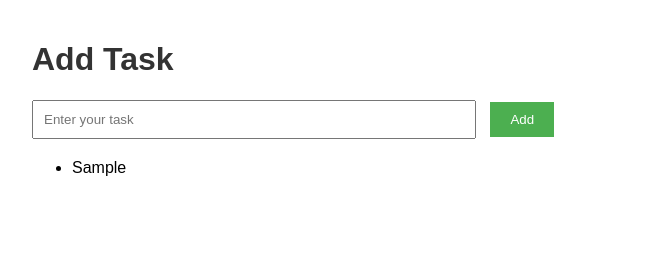
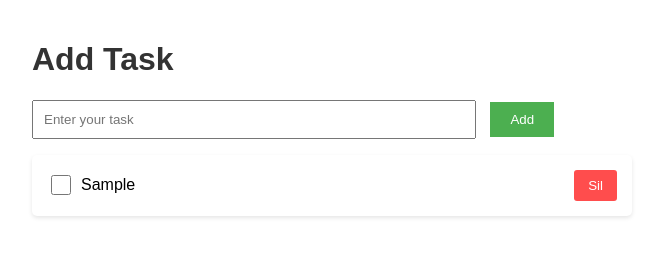
Before and after one commit to fadimedurna/CodeCraft-Bootcamp-Insider, a plain HTML site: page jQuery-and-DOM-Manipulation(week3)/add-task/index.html in a window 1280 px wide. Both pictures are taken after typing "Sample" into the empty fields and a click on the button "Add". Shown: the whole page, without its empty margins (308-969 px from the left). Drawn offline with nearby package versions, Linux system fonts and the light colour scheme.

Commit message:
ödev 1(task-add)

```diff
--- a/jQuery-and-DOM-Manipulation(week3)/add-task/index.html
+++ b/jQuery-and-DOM-Manipulation(week3)/add-task/index.html
@@ -34,27 +34,113 @@
       #addTask:hover {
         background-color: #45a049;
       }
+      .task-card {
+        background-color: white;
+        border-radius: 5px;
+        padding: 15px;
+        margin-bottom: 10px;
+        box-shadow: 0 2px 4px rgba(0, 0, 0, 0.1);
+        display: flex;
+        justify-content: space-between;
+        align-items: center;
+      }
+
+      .task-checkbox {
+        margin-right: 10px;
+        width: 20px;
+        height: 20px;
+        cursor: pointer;
+        transition: background-color 0.2s ease;
+      }
+
+      .task-card.completed {
+        background-color: #f1f1f1;
+      }
+
+      .task-card.completed .task-content {
+        text-decoration: line-through;
+        color: #888;
+      }
+
+      .task-content {
+        flex-grow: 1;
+      }
+
       #taskList {
-        margin-top: 20px;
+        list-style-type: none;
+        padding: 0;
+      }
+
+      .deleteBtn {
+        margin-left: 10px;
+        background-color: #ff4d4d;
+        color: white;
+        border: none;
+        border-radius: 3px;
+        padding: 8px 14px;
+        cursor: pointer;
       }
     </style>
   </head>
   <body>
-    <div>
-      <h1>Add Task</h1>
-      <input type="text" id="taskInput" placeholder="Enter your task" />
-      <button id="addTask">Add</button>
-      <ul id="taskList"></ul>
-    </div>
+    <h1>Add Task</h1>
+    <input type="text" id="taskInput" placeholder="Enter your task" />
+    <button id="addTask">Add</button>
+    <ul id="taskList"></ul>
 
     <script>
       $(document).ready(function () {
         $("#addTask").click(function () {
-          var taskText = $("#taskInput").val();
+          let taskText = $("#taskInput").val();
           if (taskText !== "") {
-            $("#taskList").append("<li>" + taskText + "</li>");
+            $("#taskList").append(
+              "<li class='task-card'>" +
+                "<input type='checkbox' class='task-checkbox' />" +
+                "<div class='task-content'>" +
+                taskText +
+                "</div>" +
+                "<button class='deleteBtn'>Sil</button>" +
+                "</li>"
+            );
             $("#taskInput").val("");
           }
+        });
+
+        // Press Enter to add task when Enter key is pressed in the input field
+        $("#taskInput").keypress(function (event) {
+          if (event.which === 13) {
+            //13 is code for Enter button
+            event.preventDefault();
+            $("#addTask").click();
+          }
+        });
+
+        // Event delegation for delete buttons
+        $("#taskList").on("click", ".deleteBtn", function () {
+          //debugger;
+          console.log(
+            "Removing task:",
+            $(this).parent().find(".task-content").text()
+          );
+          $(this).parent().remove();
+        });
+
+        // Toggle completed status on task click
+        $("#taskList").on("change", ".task-checkbox", function () {
+          const taskText = $(this).parent().find(".task-content").text();
+          const isChecked = $(this).prop("checked");
+          console.log(
+            `Task "${taskText}" marked as ${
+              isChecked ? "completed" : "incomplete"
+            }`
+          );
+
+          //debugger;
+          $(this).parent().toggleClass("completed");
+          console.log(
+            "Completed class toggled:",
+            $(this).parent().hasClass("completed")
+          );
         });
       });
     </script>
```
